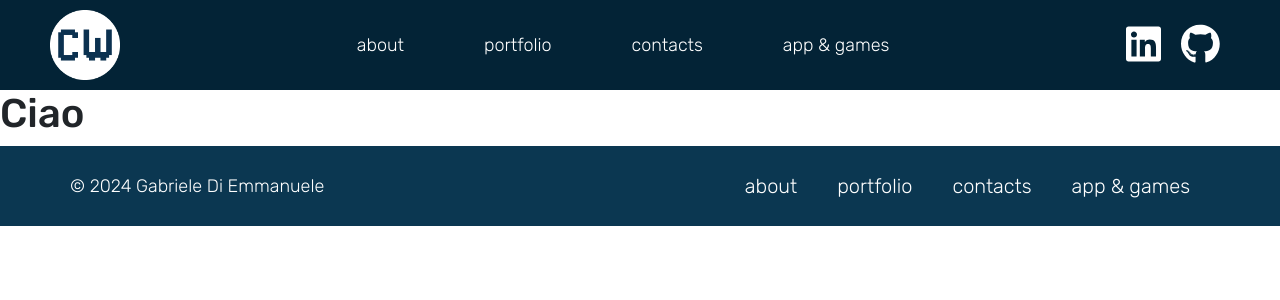
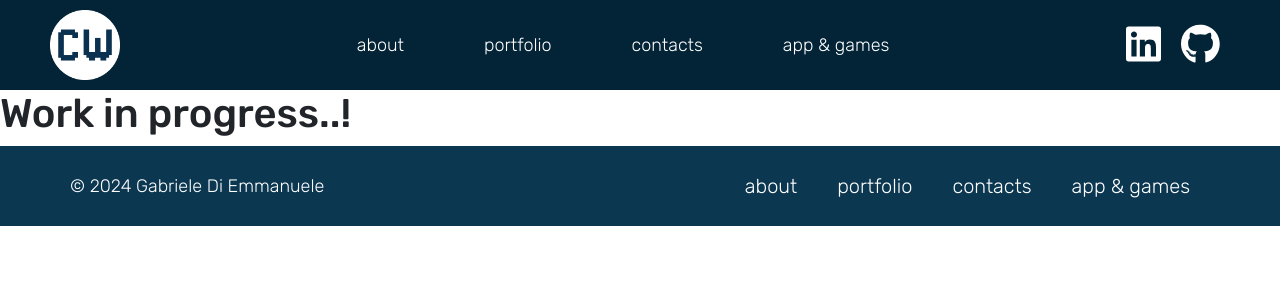
Before and after one commit to gabrielediemmanuele/gabrielediemmanuele.github.io, a Vue app: page /appandgames in a window 1280 px wide. Shown: the top 300 px of the page. Built offline with nearby package versions, Linux system fonts and the light colour scheme.

Commit message:
fix: app and games page title

```diff
--- a/src/components/pages/AppAndGamesPage.vue
+++ b/src/components/pages/AppAndGamesPage.vue
@@ -4,7 +4,7 @@
 export default {
   data() {
     return {
-      title: "Ciao",
+      title: "Work in progress..!",
     };
   },
 
```
